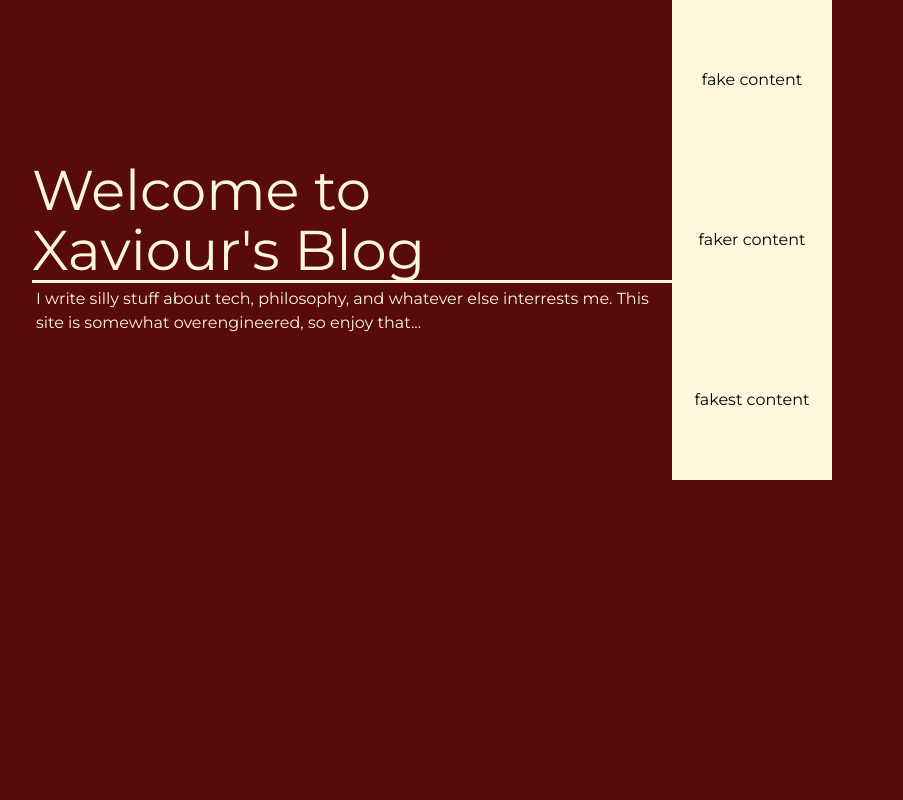
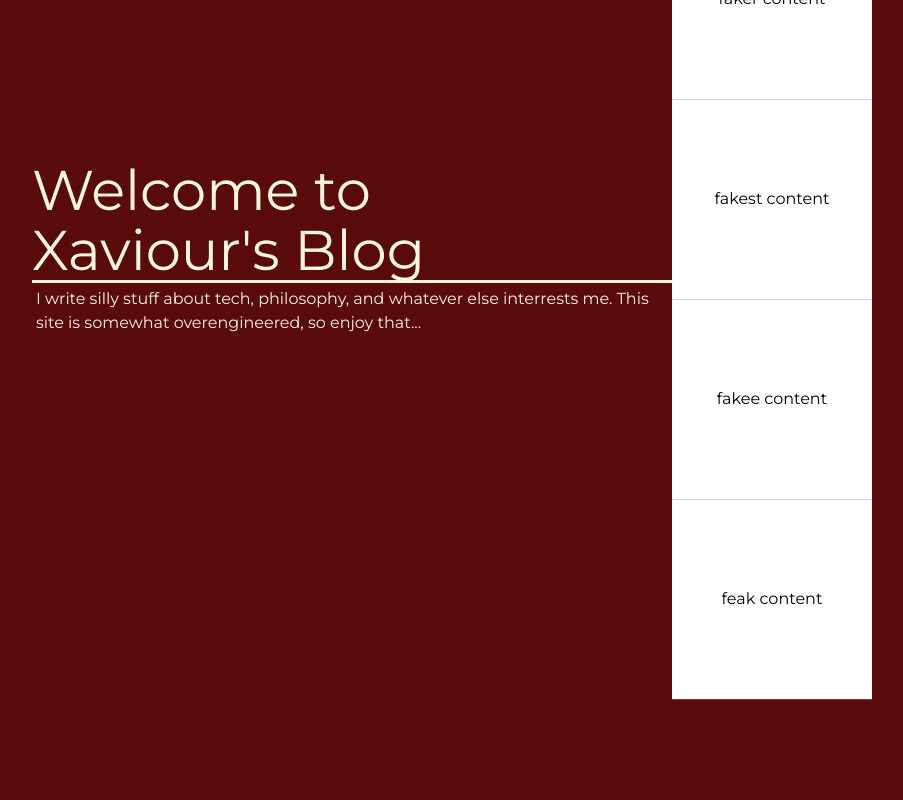
Before and after one commit to XaviourG/blog, a React (Vite) app in the folder client/: page / in a window 1280 px wide. Shown: the top 800 px of the page, without its empty margins (32-935 px from the left). Built offline with nearby package versions, Linux system fonts and the light colour scheme.

Commit message:
experimentation with framer-motion

```diff
--- a/client/package.json
+++ b/client/package.json
@@ -11,6 +11,7 @@
   },
   "dependencies": {
     "@react-spring/parallax": "^9.7.3",
+    "framer-motion": "^10.16.1",
     "react": "^18.2.0",
     "react-dom": "^18.2.0",
     "react-spring": "^9.7.2"
--- /dev/null
+++ b/client/src/components/content-card/ContentCard.css
@@ -0,0 +1,12 @@
+.ContentCard {
+  width: 200px;
+  height: 200px;
+  background-color: white;
+  display: flex;
+  justify-content: center;
+  align-items: center;
+}
+
+.ContentCard:hover {
+  background-color: pink;
+}
--- a/client/src/components/content-card/ContentCard.tsx
+++ b/client/src/components/content-card/ContentCard.tsx
@@ -1,6 +1,6 @@
 import { ReactElement } from "react";
 import ArticlePreview from "../../DTOs/models/ArticlePreview";
-import Colors from "../../core/ColorPalette";
+import './ContentCard.css';
 
 interface props {
   content: ArticlePreview,
@@ -11,16 +11,9 @@ const ContentCard = ({
 }: props): ReactElement => {
 
   return (
-    <div style={{
-      width: '10rem',
-      height: '10rem',
-      backgroundColor: Colors.TEXT,
-      display: 'flex',
-      justifyContent: 'center',
-      alignItems: 'center',
-    }}>
-      {content.title}
-    </div>
+      <div className="ContentCard">
+        {content.title}
+      </div>
   );
 };
 
--- a/client/src/components/content-card/ScrollingCardList.tsx
+++ b/client/src/components/content-card/ScrollingCardList.tsx
@@ -1,6 +1,7 @@
 import { ReactElement } from "react";
 import ArticlePreview from "../../DTOs/models/ArticlePreview";
 import ContentCard from "./ContentCard";
+import { motion } from "framer-motion";
 
 interface props {
   cards: ArticlePreview[],
@@ -11,17 +12,32 @@ const ScrollingCardList = ({
 }: props): ReactElement => {
 
   return (
+
     <div style={{
       width: '100%',
       height: '100%',
-      display: 'flex',
-      flexDirection: 'column',
+      position:'absolute'
     }}>
+      <motion.div
+        transition={{ duration: 5, ease: 'linear', repeat: Infinity }}
+        animate={{ y: [-innerHeight, innerHeight]}}
+      >
       {cards.map((content, key) => (
         <div key={key}>
-          <ContentCard content={content}/>
+          <ContentCard content={content} />
         </div>
       ))}
+      </motion.div>
+      <motion.div
+        transition={{ duration: 5, ease: 'linear', repeat: Infinity }}
+        animate={{ y: [0, innerHeight*2]}}
+      >
+      {cards.map((content, key) => (
+        <div key={key}>
+          <ContentCard content={content} />
+        </div>
+      ))}
+      </motion.div>
     </div>
   );
 };
--- a/client/src/components/scroll-panels/LandingScrollPanel.tsx
+++ b/client/src/components/scroll-panels/LandingScrollPanel.tsx
@@ -38,15 +38,16 @@ const LandingScrollPanel = (): ReactElement => {
       </div>
 
       <div style={{
-        display: 'flex',
-        flexDirection: 'column',
         width: '50%',
+        height: '100%',
       }}>
         <ScrollingCardList
           cards={[
             {title: 'fake content', publishDate: new Date()},
             {title: 'faker content', publishDate: new Date()},
             {title: 'fakest content', publishDate: new Date()},
+            {title: 'fakee content', publishDate: new Date()},
+            {title: 'feak content', publishDate: new Date()},
           ]}
         />
       </div>
```
Also changed, not shown: client/src/components/content-card/ContentCardDisplay.tsx (deleted, +0 -28 lines), 1 other file (tests, documents, lock files or other folders).
